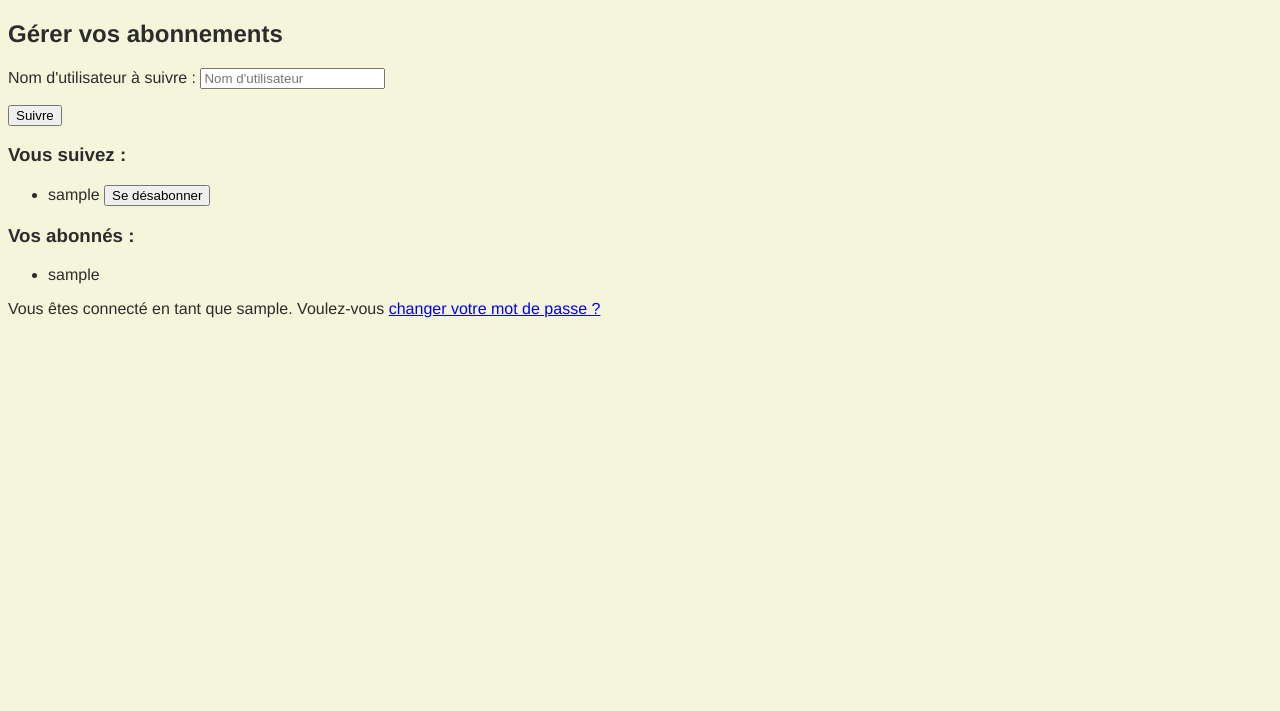
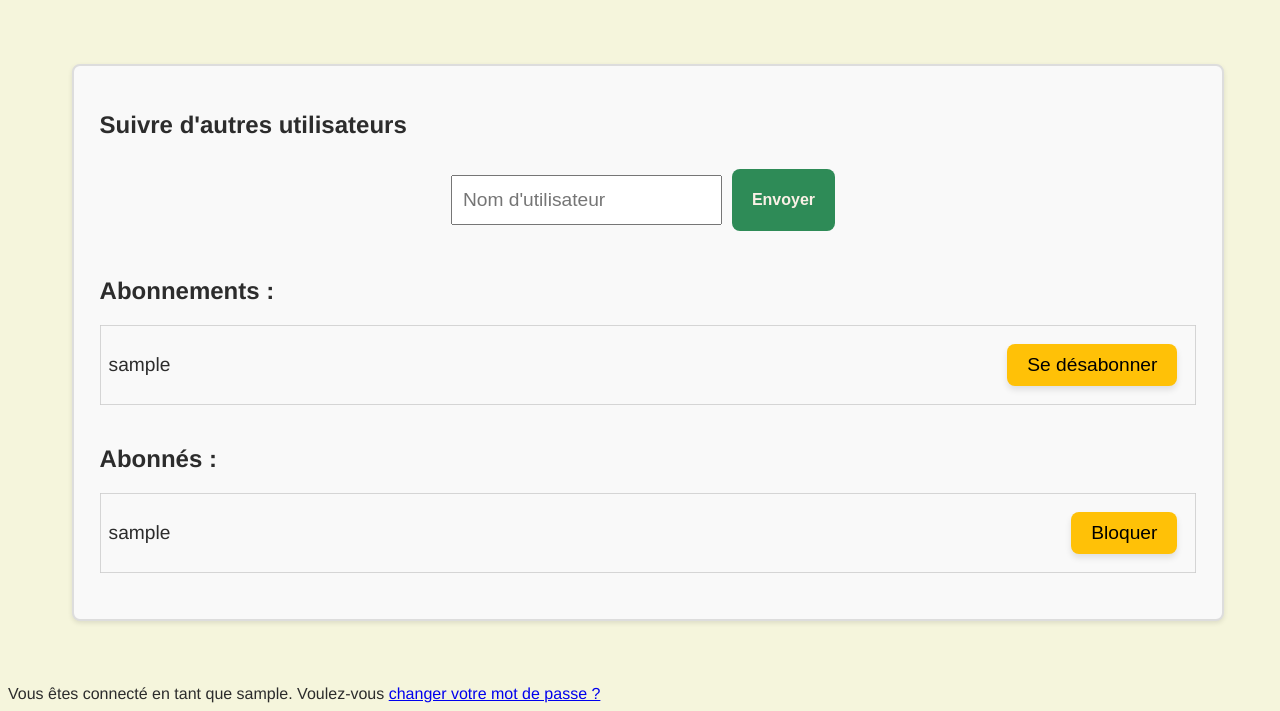
Before and after one commit to SallyPJ/ocp9, a Django app: page /follow-users-form/ in a window 1280 px wide. Shown: the part 117-828 px from the top of the page. Run offline with Django 5.2, Linux system fonts and the light colour scheme; a user stored in the database is signed in; tables that the repository leaves empty hold one stand-in row (values such as "Sample post").

Commit message:
style : css de la page abonnements

```diff
--- a/BooksReview/reviews/forms.py
+++ b/BooksReview/reviews/forms.py
@@ -76,9 +76,10 @@ User = get_user_model()
 
 class FollowUsersForm(forms.Form):
     followed_username = forms.CharField(
-        label="Nom d'utilisateur à suivre",
+        label='',
         max_length=150,
-        widget=forms.TextInput(attrs={'placeholder': 'Nom d\'utilisateur'})
+        widget=forms.TextInput(attrs={'placeholder': 'Nom d\'utilisateur',
+                                      'class': 'form-control form-control__searchbar' })
     )
 
     def __init__(self, *args, **kwargs):
--- a/BooksReview/reviews/models.py
+++ b/BooksReview/reviews/models.py
@@ -67,6 +67,7 @@ class UserFollows(models.Model):
         related_name='followed_by'
     )
 
+    blocked = models.BooleanField(default=False)
     class Meta:
             # ensures we don't get multiple UserFollows instances
             # for unique user-user_followed pairs
--- a/BooksReview/reviews/templates/reviews/create-review.html
+++ b/BooksReview/reviews/templates/reviews/create-review.html
@@ -1,7 +1,7 @@
 {% extends 'base.html' %}
 {% block content %}
 
-    <main class = "ticket-creation-container">
+    <main class = "page-layout">
         <section class="view_ticket_for_review">
             <p >Vous êtes en train de poster en réponse à </p>
             <div class="view_ticket_for_review__content">
--- a/BooksReview/reviews/templates/reviews/create-ticket.html
+++ b/BooksReview/reviews/templates/reviews/create-ticket.html
@@ -1,6 +1,6 @@
 {% extends 'base.html' %}
 {% block content %}
-    <div class = 'ticket-creation-container'>
+    <div class = 'page-layout'>
         <h2>Créer un ticket</h2>
         <form method="post" class="ticket-form" enctype="multipart/form-data">
             {% csrf_token %}
@@ -12,7 +12,7 @@
             {{ photo_form.as_p }}
             <div class="btn-form-container">
                 <button type="submit" class="btn btn-primary btn-form ">Publier</button>
-
+                <button class="btn btn-secondary btn-form" onclick="history.back()">Retour</button>
             </div>
         </form>
 
--- a/BooksReview/reviews/templates/reviews/follow-users-form.html
+++ b/BooksReview/reviews/templates/reviews/follow-users-form.html
@@ -1,39 +1,70 @@
 {% extends 'base.html' %}
 
 {% block content %}
-    <h2>Gérer vos abonnements</h2>
+<div class ="page-layout">
+    <section>
+        <h2>Suivre d'autres utilisateurs</h2>
 
         <!-- Formulaire pour suivre un utilisateur -->
-    <form method="post">
+        <form method="post" class="follow-user-field">
             {% csrf_token %}
             {{ form.as_p }}
-        <button type="submit" name="follow_user">Suivre</button>
+            <button type="submit" name="follow_user" class="btn btn-primary">Envoyer</button>
         </form>
+    </section>
+    <section>
+        <!-- Liste des utilisateurs suivis -->
+        <h2>Abonnements :</h2>
+        {% if followed_users %}
+        <table class="follow-user-table">
+            <tbody>
+                {% for follow in followed_users %}
+                <tr>
+                    <td>
+                        <span>{{ follow.followed_user.username }}</span>
+                        <!-- Bouton pour se désabonner -->
+                        <form method="post" class="follow-user-table__form">
+                            {% csrf_token %}
+                            <button type="submit" name="unfollow_user" value="{{ follow.id }}" class="btn btn-warning">Se désabonner</button>
+                        </form>
+                    </td>
+                </tr>
+                {% endfor %}
+            </tbody>
+        </table>
+        {% else %}
+        <p>Vous ne suivez aucun utilisateur pour l'instant.</p>
+        {% endif %}
+    </section>
+    <section>
+        <h2>Abonnés :</h2>
 
-    <!-- Liste des utilisateurs suivis -->
-    <h3>Vous suivez :</h3>
-    <ul>
-        {% for follow in followed_users %}
-            <li>
-                {{ follow.followed_user.username }}
-                <!-- Bouton pour se désabonner -->
-                <form method="post" style="display:inline;">
+        {% if followers %}
+        <table class="follow-user-table">
+            <tbody>
+                {% for follower in followers %}
+                <tr>
+                    <!-- Colonne pour le nom d'utilisateur -->
+                    <td>
+                      <span >{{ follower.user.username }}</span>
+                    <!-- Colonne pour le statut -->
+                    <!-- Colonne pour le bouton d'action -->
+                        <form method="post" action="" class="follow-user-table__form">
                             {% csrf_token %}
-                    <button type="submit" name="unfollow_user" value="{{ follow.id }}">Se désabonner</button>
+                            {% if follower.blocked %}
+                                <button type="submit" name="block_user" value="{{ follower.id }}" class="btn btn-danger">Débloquer</button>
+                            {% else %}
+                                <button type="submit" name="block_user" value="{{ follower.id }}" class="btn btn-warning">Bloquer</button>
+                            {% endif %}
                         </form>
-            </li>
-        {% empty %}
-            <p>Vous ne suivez aucun utilisateur pour l'instant.</p>
+                    </td>
+                </tr>
                 {% endfor %}
-    </ul>
-
-    <!-- Liste des abonnés -->
-    <h3>Vos abonnés :</h3>
-    <ul>
-        {% for follower in followers %}
-            <li>{{ follower.user.username }}</li>
-        {% empty %}
+            </tbody>
+        </table>
+        {% else %}
         <p>Vous n'avez aucun abonné pour l'instant.</p>
-        {% endfor %}
-    </ul>
+        {% endif %}
+    </section>
+</div>
 {% endblock content %}
--- a/BooksReview/reviews/views.py
+++ b/BooksReview/reviews/views.py
@@ -179,6 +179,12 @@ def follow_users_form(request):
             follow_id = request.POST.get('unfollow_user')
             UserFollows.objects.filter(id=follow_id, user=request.user).delete()
 
+        elif 'block_user' in request.POST:  # Bloquer/Débloquer un utilisateur
+            follow_id = request.POST.get('block_user')
+            follow_relation = get_object_or_404(UserFollows, id=follow_id, followed_user=request.user)
+            follow_relation.blocked = not follow_relation.blocked  # Inverse l'état de blocage
+            follow_relation.save()
+
         return redirect('follow-users-form')
 
     form = FollowUsersForm(user=request.user)
--- a/BooksReview/static/styles.css
+++ b/BooksReview/static/styles.css
@@ -112,10 +112,10 @@ button.navbar__link:hover {
 
 .btn-primary:hover{
     background-color: #256b44;
-    box-shadow: 0 4px 6px rgba(0, 0, 0, 0.2);
+    box-shadow: 0 4px 6px r
 }
 
-.btn-secondary{
+.btn-secondary{gba(0, 0, 0, 0.2);
     background-color: #6C757D;
     font-weight: bold
 }
@@ -125,10 +125,48 @@ button.navbar__link:hover {
     box-shadow: 0 4px 6px rgba(0, 0, 0, 0.2);
 }
 
+/* Bouton Warning */
+.btn-warning {
+    background-color: #ffc107; /* Jaune vif */
+    color: black; /* Texte gris clair pour meilleur contraste */
+    border: none; /* Supprime la bordure */
+    box-shadow: 0 4px 6px rgba(0, 0, 0, 0.1); /* Ombre légère */
+}
+
+.btn-warning:hover {
+    background-color: #e0a800; /* Jaune foncé au survol */
+    box-shadow: 0 6px 8px rgba(0, 0, 0, 0.2); /* Accentue l'ombre au survol */
+}
+
+.btn-warning:active {
+    background-color: #d39e00; /* Jaune encore plus foncé au clic */
+    box-shadow: 0 2px 4px rgba(0, 0, 0, 0.1); /* Ombre réduite lors du clic */
+}
+
+/* Bouton Danger */
+.btn-danger {
+    background-color: #FF6B6B; /* Rouge vif */
+    color: black; /* Texte gris clair pour meilleur contraste */
+    border: none; /* Supprime la bordure */
+    box-shadow: 0 4px 6px rgba(0, 0, 0, 0.1); /* Ombre légère */
+}
+
+.btn-danger:hover {
+    background-color: #FF4C4C; /* Rouge plus foncé au survol */
+    box-shadow: 0 6px 8px rgba(0, 0, 0, 0.2); /* Accentue l'ombre au survol */
+}
+
+.btn-danger:active {
+    background-color: #FF2E2E; /* Rouge encore plus foncé au clic */
+    box-shadow: 0 2px 4px rgba(0, 0, 0, 0.1); /* Ombre réduite lors du clic */
+}
+
 .btn-create-review{
+    padding: 10px 20px;
     align-self: flex-end;
     margin-top: 10px;
 }
+
 
 .btn-form-container{
     display: flex;
@@ -181,6 +219,11 @@ button.navbar__link:hover {
 /* Ajoutez des styles pour les radio buttons */
 .form-control__checkbox input[type="radio"] {
     margin-right: 5px; /* Ajoute un espace entre le bouton et le label */
+}
+.form-control__searchbar{
+    width: 100%;
+    box-sizing: border-box;
+
 }
 
 .signup-form-container{
@@ -237,14 +280,12 @@ button.navbar__link:hover {
     box-shadow: 0 2px 5px rgba(0, 0, 0, 0.1); /* Ombre pour l'esthétique */
     display: flex;
     flex-direction: column;
-
 }
 
 .ticket-item {
     display: flex;
     flex-direction: column;
     overflow: hidden;
-
 }
 
 .ticket-item__header {
@@ -349,7 +390,7 @@ button.navbar__link:hover {
     letter-spacing: 2px; /* Espacement entre les étoiles */
 }
 
-.ticket-creation-container {
+.page-layout {
     display: flex;
     flex-direction: column;
     align-items: flex-start;
@@ -363,14 +404,52 @@ button.navbar__link:hover {
     box-shadow: 0 2px 5px rgba(0, 0, 0, 0.1); /* Ombre pour l'esthétique */
 }
 
+.page-layout section{
+    width: 100%;
+}
+
 .ticket-creation-container p{
     font-size: 1.2em;
     font-weight: bold;
-    }
+}
 
 .ticket-form{
     width: 100%;
     display: flex;
     flex-direction: column;
+}
+
+.follow-user-table {
+    width: 100%; /* Utiliser toute la largeur disponible */
+    border-collapse: collapse; /* Éliminer les espaces entre les bordures */
+    margin: 20px 0; /* Ajouter de l'espace au-dessus et en dessous */
+    text-align: left; /* Alignement du texte dans les cellules */
+    font-size: 1.2em;
+}
+
+.follow-user-table tr{
+    border: 1px solid #cccc; /* Ajoute une bordure légère */
+    padding: 8px; /* Ajoute un peu d'espace autour du contenu */
+}
+
+.follow-user-table td{
+   display: flex; /* Active le mode flexbox */
+   justify-content: space-between; /* Éloigne les deux éléments (texte à gauche, bouton à droite) */
+   align-items: center;
+   padding: 8px;
+}
+
+.follow-user-table tbody{
+    padding:0px;
+}
+.follow-user-table__form{
+   margin: 0;
+}
+
+.follow-user-field{
+    display: flex;
+    flex-direction: row;
+    justify-content: center;
+
 
 }
```
Also changed, not shown: BooksReview/reviews/templates/reviews/create-ticket-and-review.html (+11 -5 lines). Lines whose indentation alone changed are shown as unchanged.
